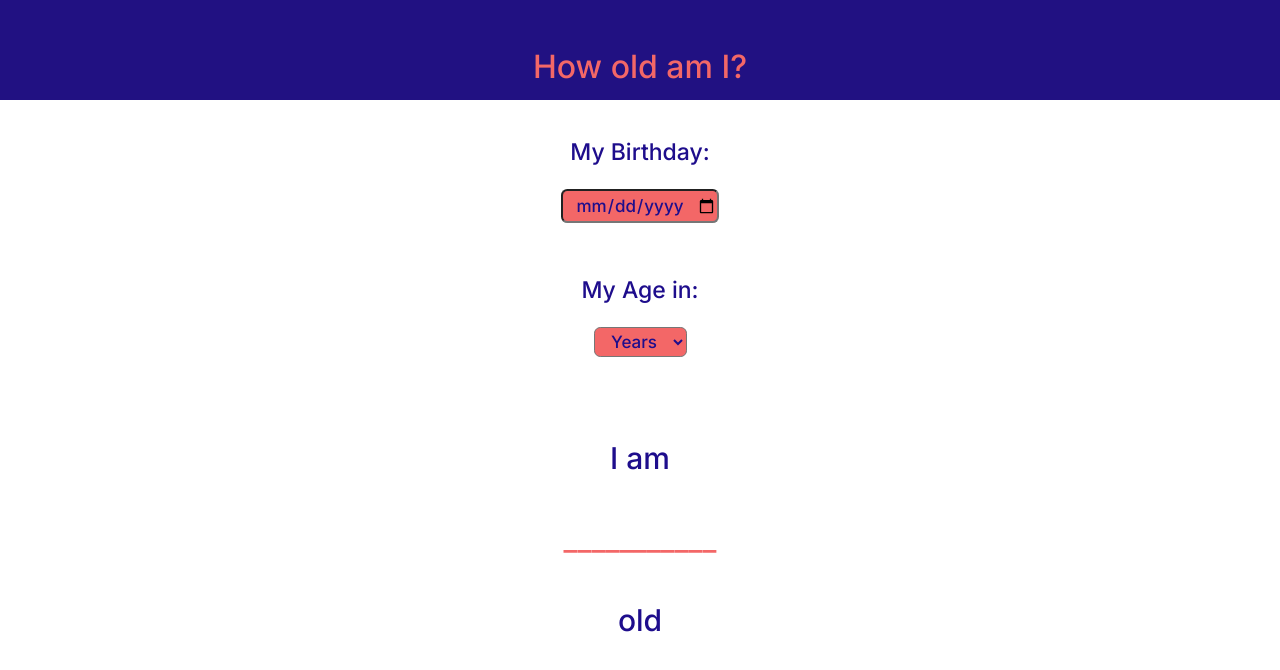
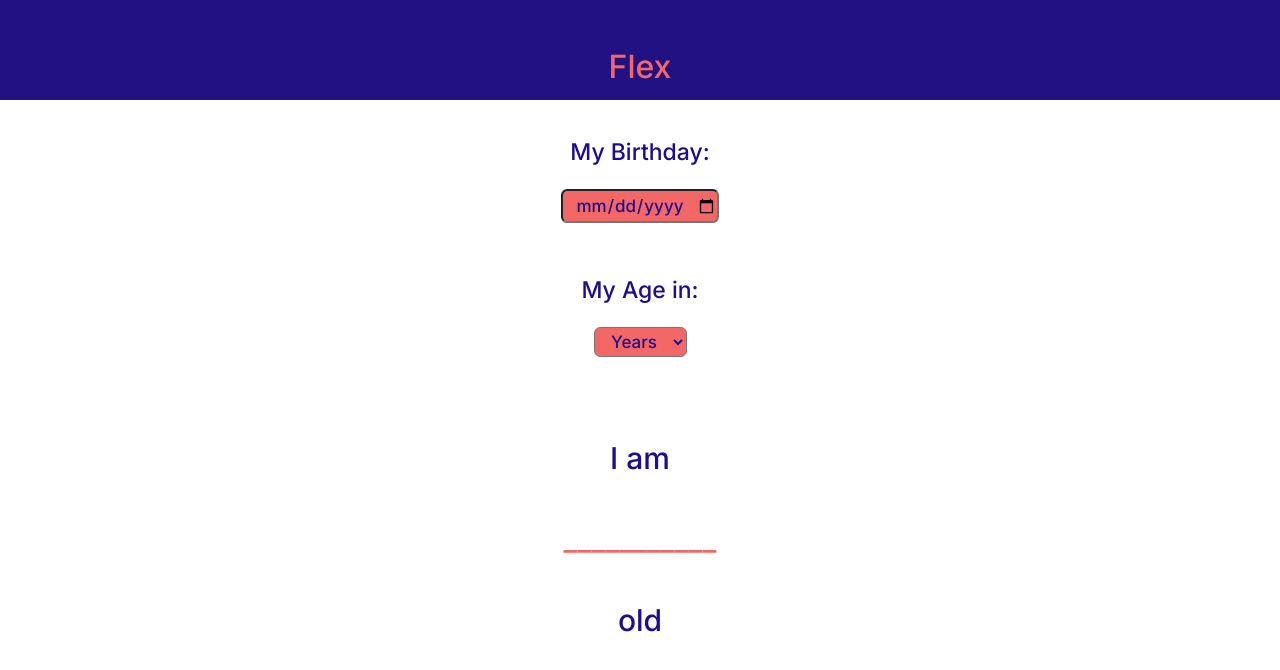
Before and after one commit to annikabn/hoai, a React (Vite) app: page / in a window 1280 px wide. Shown: the top 670 px of the page. Built offline with nearby package versions, Linux system fonts and the light colour scheme.

Commit message:
ny overskrift

```diff
--- a/src/App.jsx
+++ b/src/App.jsx
@@ -6,7 +6,7 @@ function App() {
   return (
     <div>
       <header>
-        <h1>How old am I?</h1>
+        <h1>Flex</h1>
       </header>
 
       <div>
```
